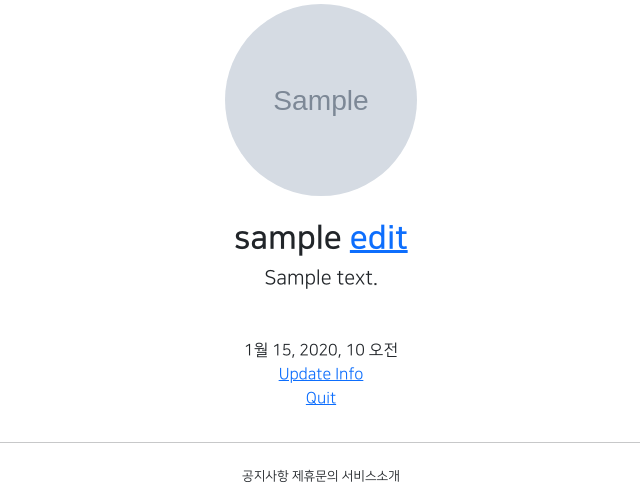
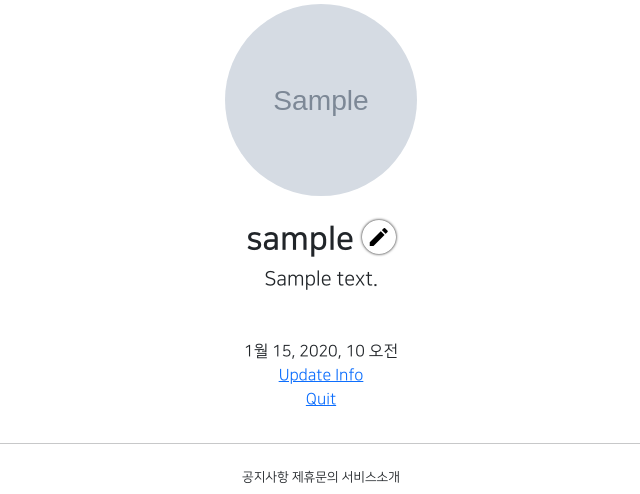
Before and after one commit to caiyin0211/gis, a Django app: page /accounts/detail/1 in a window 1280 px wide. Shown: the part 269-763 px from the top of the page, without its empty margins (319-959 px from the left). Run offline with Django 3.2, Linux system fonts and the light colour scheme; a user stored in the database is signed in; tables that the repository leaves empty hold one stand-in row (values such as "Sample post"); grey boxes marked "Sample" are stand-in pictures; parts of the project's set-up code (start-up, migrations or seed data) failed here and were passed over; some libraries are stand-ins or nearby versions.

Commit message:
7/29 commit3

```diff
--- a/accountapp/templates/accountapp/detail.html
+++ b/accountapp/templates/accountapp/detail.html
@@ -11,7 +11,8 @@
             <h2 class="NNS_B">
                 {{ target_user.profile.nickname }}
                     {% if target_user == user %}
-                <a href="{% url 'profileapp:update' pk=target_user.profile.pk %}">
+                <a href="{% url 'profileapp:update' pk=target_user.profile.pk %}"
+                    class="material-icons round_button">
                     edit
                 </a>
                     {% endif %}
--- a/static/base.css
+++ b/static/base.css
@@ -28,3 +28,15 @@
     font-family: 'NanumSquareB', cursive;
 
 }
+
+.round_button {
+    color: black;
+    text-decoration: none;
+    box-shadow: 0 0 3px black;
+    border-radius: 10rem;
+    padding: .3rem;
+}
+
+.round_button:hover {
+    color: dimgrey;
+}
--- a/templates/head.html
+++ b/templates/head.html
@@ -17,6 +17,10 @@
 
     {#  static files link  #}
     <link rel="stylesheet" type="text/css" href="{% static 'base.css' %}">
+
+    {# METERIAL ICONS LINK #}
+    <link href="https://fonts.googleapis.com/css2?family=Material+Icons"
+      rel="stylesheet">
 
     <style>
         @font-face {
```
